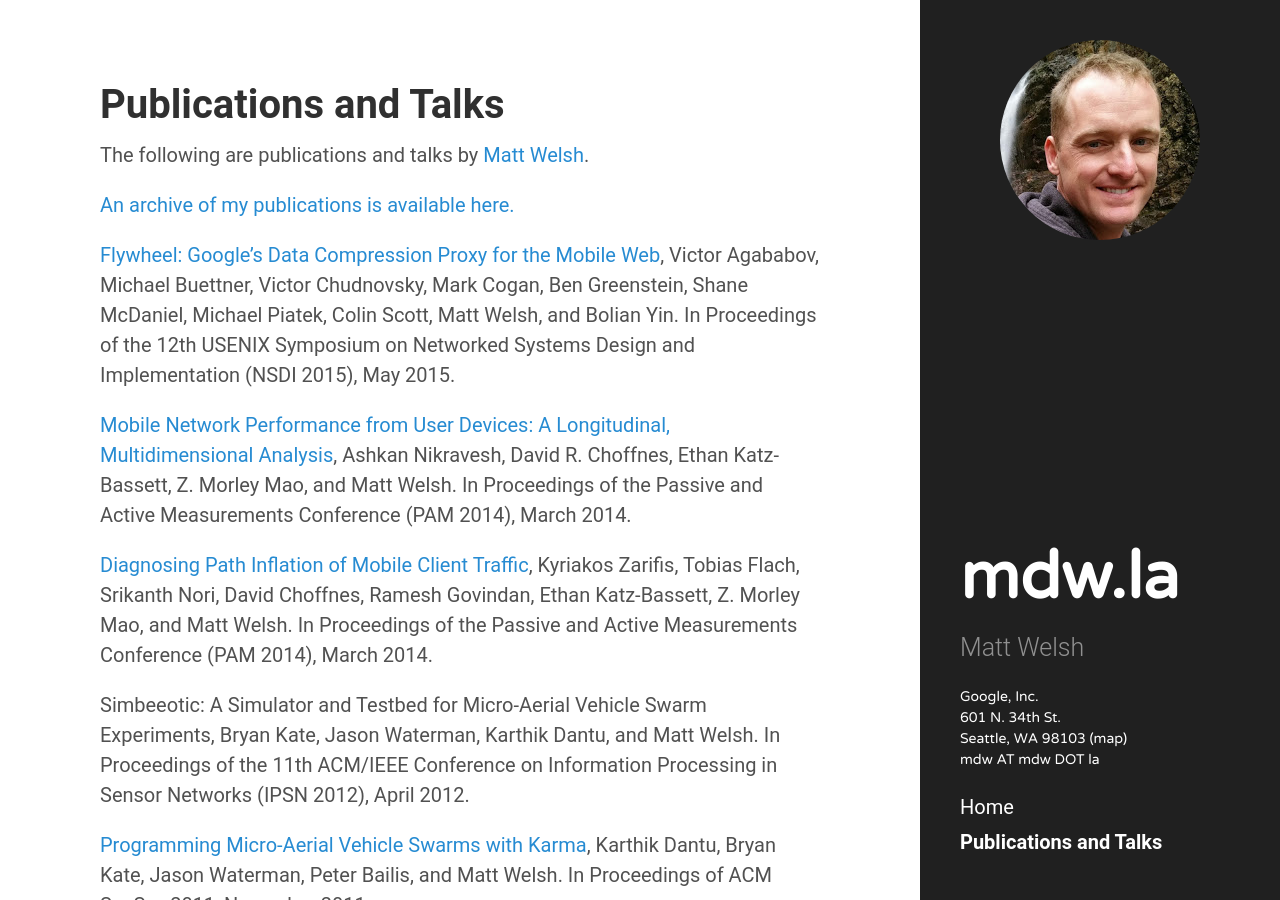
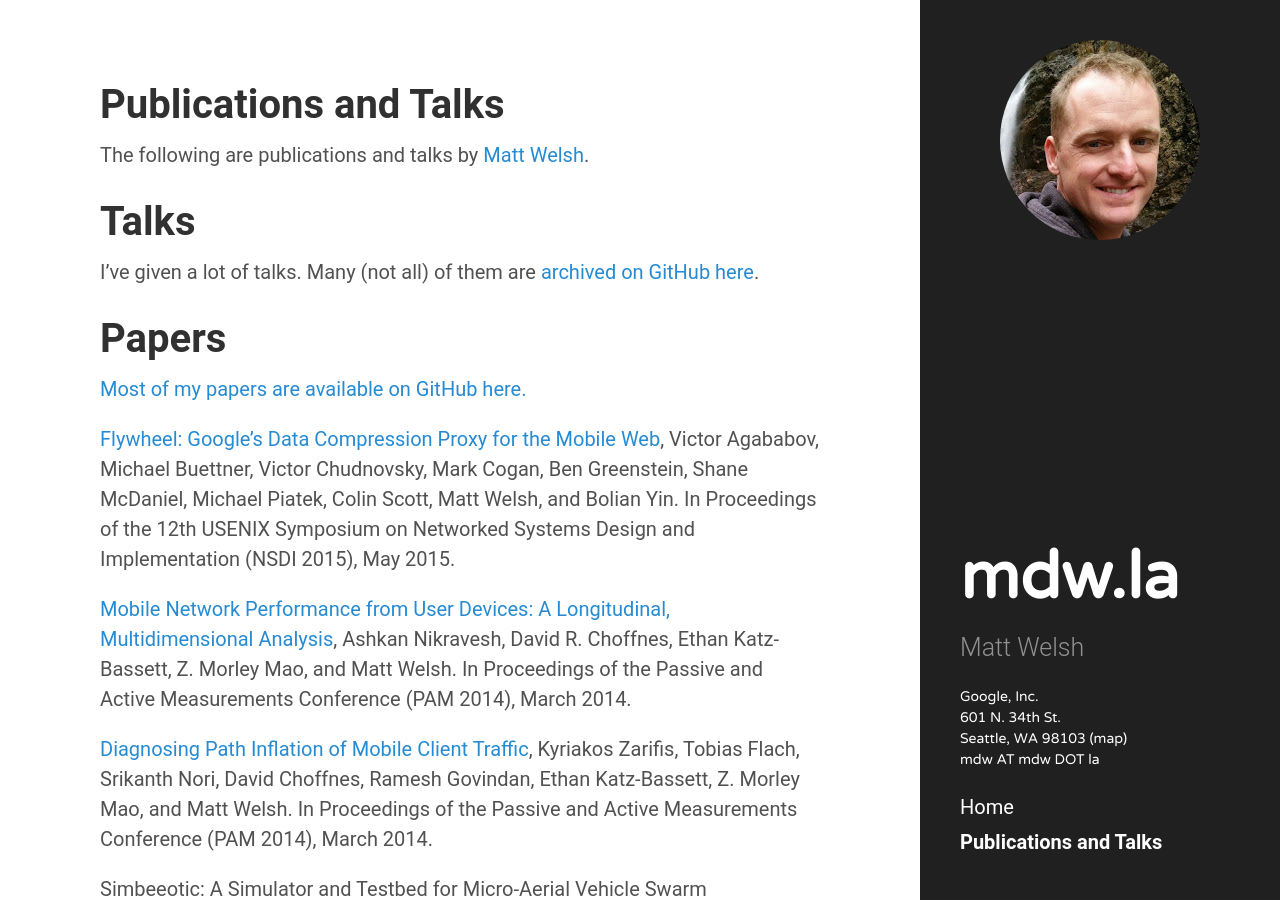
Before and after one commit to mdwelsh/mdwelsh.github.io, a Jekyll site: the page built from pubs.md, in a window 1280 px wide and 900 px high. Built offline with Jekyll 4.4.1, drawn with Linux system fonts in a browser that asks for light colours; some of the changed text lies outside the part shown.

Commit message:
Update pubs.md

```diff
--- a/pubs.md
+++ b/pubs.md
@@ -5,7 +5,13 @@ title: Publications and Talks
 
 The following are publications and talks by [Matt Welsh](http://www.mdw.la).
 
-[An archive of my publications is available here.](https://github.com/mdwelsh/mdwelsh.github.io/tree/master/papers)
+# Talks
+
+I've given a lot of talks. Many (not all) of them are [archived on GitHub here](https://github.com/mdwelsh/mdwelsh.github.io/tree/master/talks).
+
+# Papers
+
+[Most of my papers are available on GitHub here.](https://github.com/mdwelsh/mdwelsh.github.io/tree/master/papers)
 
 [Flywheel: Google's Data Compression Proxy for the Mobile Web](papers/flywheel-nsdi15.pdf),
 Victor Agababov, Michael Buettner, Victor Chudnovsky, Mark Cogan, Ben Greenstein, Shane McDaniel, Michael Piatek, Colin Scott, Matt Welsh, and Bolian Yin.
```
Also changed, not shown: other parts of pubs.md (+0 -5 lines).
